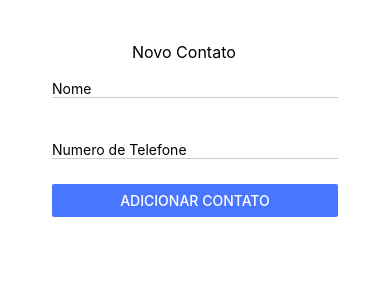
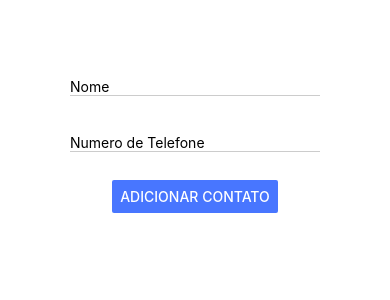
Before and after one commit to rosariofe/Contact_List, a React Native app: screen / in a window 390 px wide. Shown: the top 300 px of the page. Built offline with nearby package versions, Linux system fonts and the light colour scheme.

Commit message:
Update ContatoInput.js

```diff
--- a/components/ContatoInput.js
+++ b/components/ContatoInput.js
@@ -1,6 +1,5 @@
 import React,{useState} from 'react';
 import {View,Text,TextInput,Button, StyleSheet} from 'react-native';
-import { gray, darkgray } from 'color-name';
 
 const ContatoInput = (props) => {
     const[contato,setContato] = useState('');
@@ -15,7 +14,7 @@ const ContatoInput = (props) => {
 
     <View style={styles.contatoView}>
     {/* usuaario ira inserir contatos aqui*/}
-    <Text style={{alignItems:'center',marginLeft:80,fontSize:16}}>Novo Contato</Text>
+
 
     <TextInput
 
@@ -31,39 +30,46 @@ const ContatoInput = (props) => {
     onChangeText={capturarTelefone}
     value={telefone}/>
 
-
-    <Button  title="Adicionar Contato" color="#4876FF"
+    <View style={styles.buttonView}>
+    <View style={styles.botao}>
+    <Button title="Adicionar Contato" color="#4876FF"
     onPress={() => props.onAdicionarContato(contato,telefone)}
 
     />
     </View>
-//a () => ajuda a nao rodar a funcao no momento do carregamento da pagina
+    </View>
+    </View>
     )
 }
 
 const styles = StyleSheet.create({
+    botao:{
+        width:'100%',
+        flexDirection: 'row',
+        alignItems: 'center',
+        justifyContent: 'center'
+    },
+    buttonView:{
 
+        width: '100%',
+        marginTop:8
+    },
     ContatoInputText:{
-     marginBottom:25,
+     marginBottom:20,
      marginTop:8,
     bottom:1,
     borderColor:'#ccc',
     borderBottomWidth:0.5,
-    paddingTop:10
+    paddingTop:10,
+
+
     },
     contatoView:{
-        padding:2,
+        padding:20,
         marginBottom:5,
 
       },
-    itemNaLista:{
-        padding: 12,
-        backgroundColor: '#CCC',
-        borderBottomColor: '#000',
-        borderWidth: 1,
-        marginBottom:40,
-        borderRadius: 8
-    }
+
 
 })
 
```
